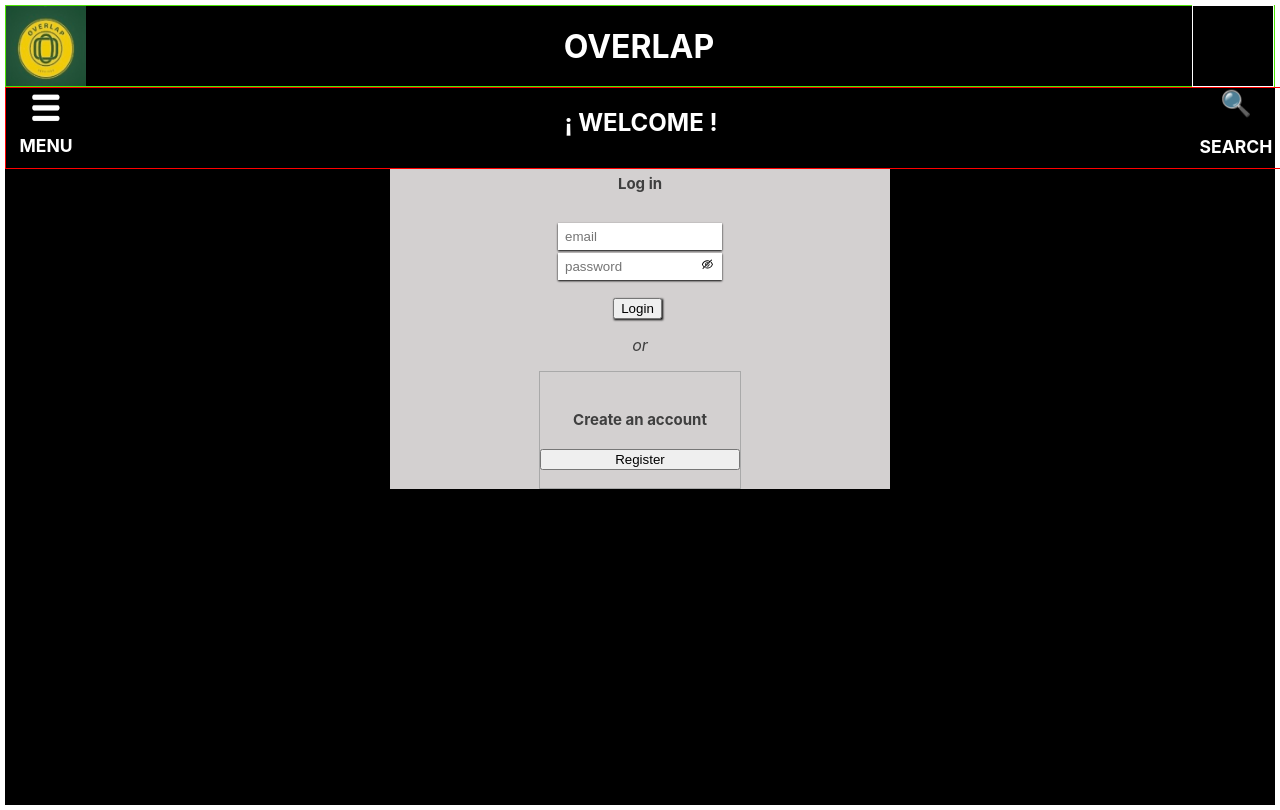
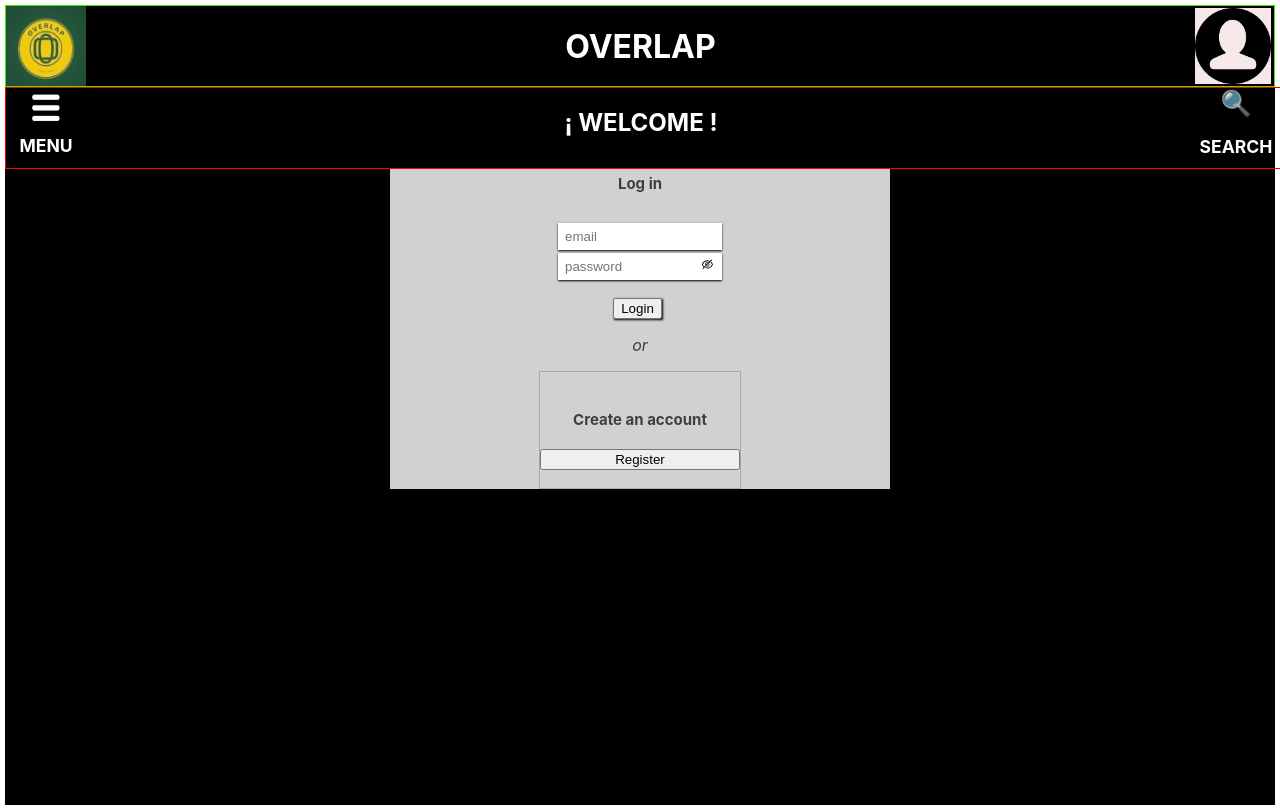
Before and after one commit to ACwolf55/overlap, a React (Create React App) app: page / in a window 1280 px wide. Built offline with nearby package versions, Linux system fonts and the light colour scheme.

Commit message:
profile logo

```diff
--- a/public/index.html
+++ b/public/index.html
@@ -2,12 +2,12 @@
 <html lang="en">
   <head>
     <meta charset="utf-8" />
-    <link rel="icon" href="%PUBLIC_URL%/favicon.ico" />
+    <link rel="icon" href="%PUBLIC_URL%/overlap_logo.png" />
     <meta name="viewport" content="width=device-width, initial-scale=1" />
     <meta name="theme-color" content="#000000" />
     <meta
       name="description"
-      content="Web site created using create-react-app"
+      content="Overlap services"
     />
     <link rel="apple-touch-icon" href="%PUBLIC_URL%/logo192.png" />
     <!--
@@ -24,7 +24,7 @@
       work correctly both with client-side routing and a non-root public URL.
       Learn how to configure a non-root public URL by running `npm run build`.
     -->
-    <title>React App</title>
+    <title>Overlap.lol</title>
   </head>
   <body>
     <noscript>You need to enable JavaScript to run this app.</noscript>
--- a/src/App.css
+++ b/src/App.css
@@ -30,9 +30,11 @@ h1{
 }
 
 #profile_logo{
-  border: 1px solid white;
-  height: 80px;
-  width: 80px;
+  /* border: 2px solid rgb(221, 255, 0); */
+  background-color: rgb(246, 232, 232);
+  height: 76px;
+  width: 76px;
+  margin-right: 3px;
 }
 
 nav{
--- a/src/Header.js
+++ b/src/Header.js
@@ -8,7 +8,7 @@ export const Header = () => {
   <header onClick={()=>navigate('/')}>
       <img id='overlap_logo' src='/overlap_logo.png'></img>
       <h1>OVERLAP</h1>
-      <div id='profile_logo'></div>
+      <img id='profile_logo' src='/profile_logo.png'></img>
   </header>
   )
 }
```
Also changed, not shown: public/Profile-PNG-Clipart.png (added), public/profile_logo.png (added).
